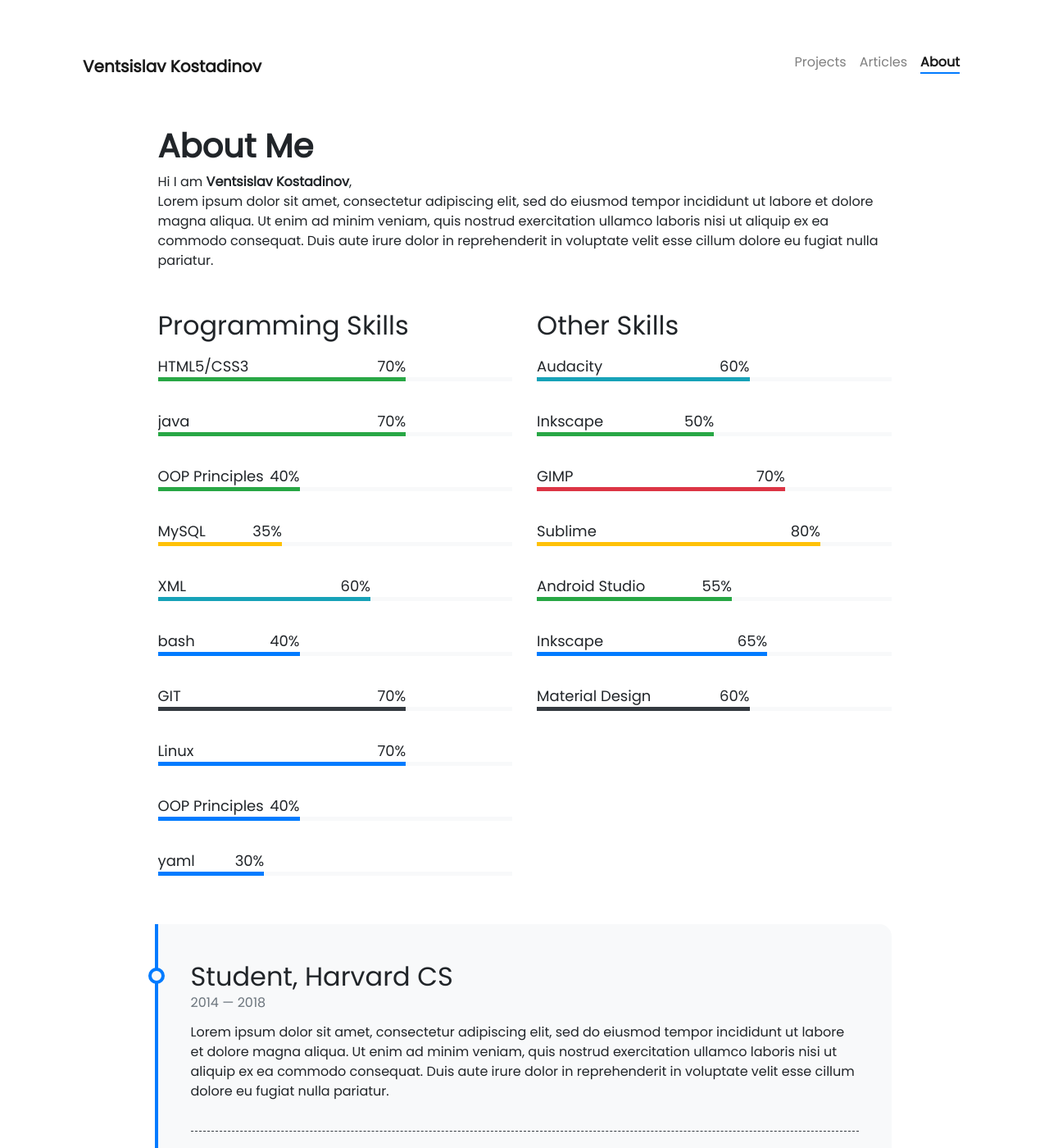
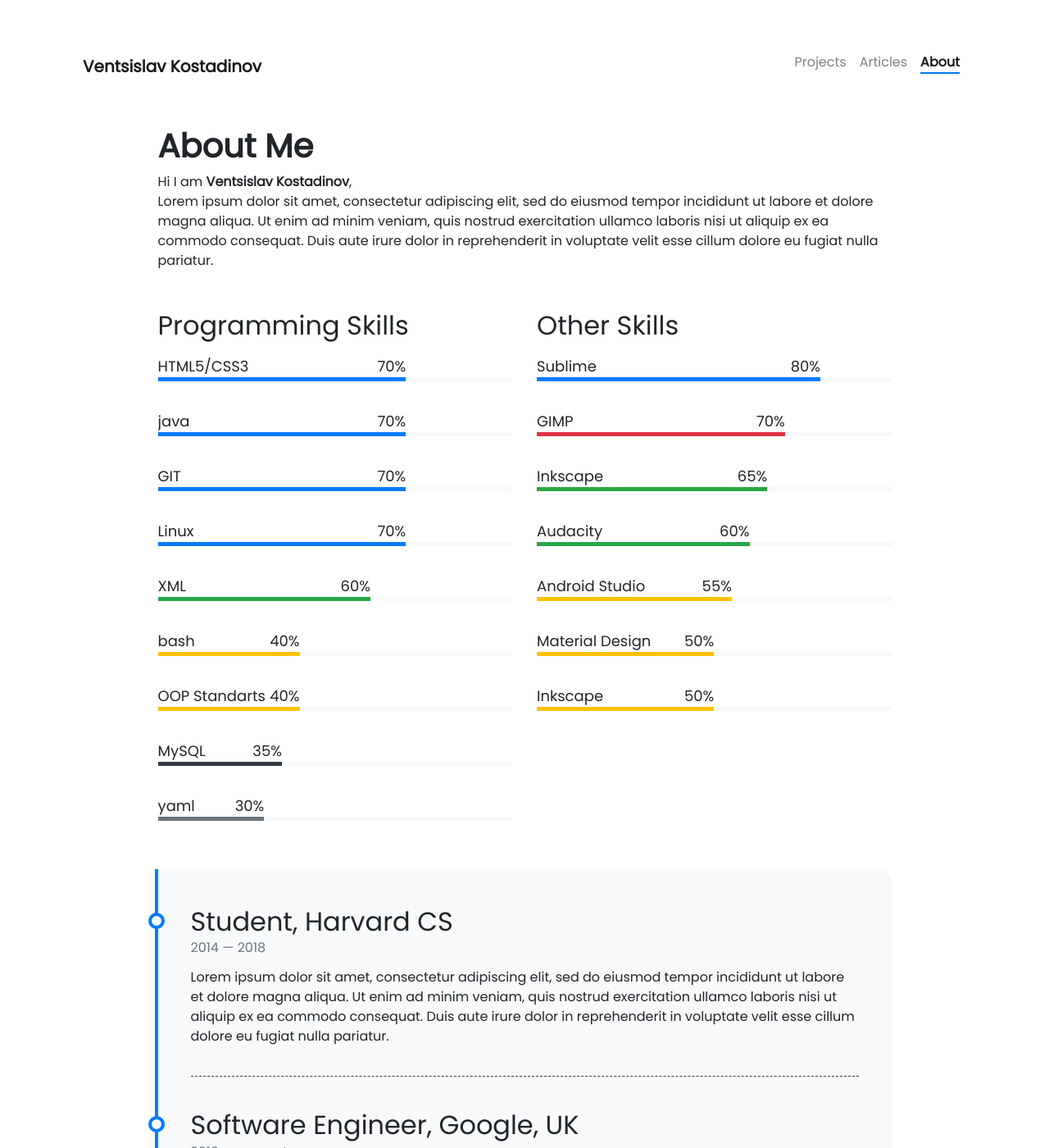
Before and after one commit to clappingmonkey/personal-site, a Jekyll site: the page built from pages/about.md, in a window 1280 px wide and 1400 px high. Shown: the whole window at 82% size. Built offline with Jekyll 4.4.1, drawn with Linux system fonts in a browser that asks for light colours; nearby versions of some CDN libraries.

Commit message:
added telegram for social and rearange skills the their colours

```diff
--- a/_config.yml
+++ b/_config.yml
@@ -28,6 +28,7 @@ author:
 # stackoverflow     : your_user_id
 # tumblr            : your_username.tumblr.com
 # twitch            : your_username
+  telegram          : clappingmonkey
   twitter           : clppngmonkey
 # vimeo             : your_username
 # youtube           : your_channel_name
--- a/_data/other-skills.yml
+++ b/_data/other-skills.yml
@@ -1,27 +1,27 @@
-- name: Audacity
-  percentage: 60
-  color: info
-
-- name: Inkscape
-  percentage: 50
-  color: success
+- name: Sublime
+  percentage: 80
+  color:
 
 - name: GIMP
   percentage: 70
   color: danger
 
-- name: Sublime
-  percentage: 80
-  color: warning
+- name: Inkscape
+  percentage: 65
+  color: success
+
+- name: Audacity
+  percentage: 60
+  color: success
 
 - name: Android Studio
   percentage: 55
-  color: success
+  color: warning
+
+- name: Material Design
+  percentage: 50
+  color: warning
 
 - name: Inkscape
-  percentage: 65
-  color:
-
-- name: Material Design
-  percentage: 60
-  color: dark
+  percentage: 50
+  color: warning
--- a/_data/programming-skills.yml
+++ b/_data/programming-skills.yml
@@ -1,39 +1,35 @@
 - name: HTML5/CSS3
   percentage: 70
-  color: success
+  color:
 
 - name: java
   percentage: 70
-  color: success
-
-- name: OOP Principles
-  percentage: 40
-  color: success
-
-- name: MySQL
-  percentage: 35
-  color: warning
-
-- name: XML
-  percentage: 60
-  color: info
-
-- name: bash
-  percentage: 40
   color:
 
 - name: GIT
   percentage: 70
-  color: dark
+  color:
 
 - name: Linux
   percentage: 70
   color:
 
-- name: OOP Principles
+- name: XML
+  percentage: 60
+  color: success
+
+- name: bash
   percentage: 40
-  color:
+  color: warning
+
+- name: OOP Standarts
+  percentage: 40
+  color: warning
+
+- name: MySQL
+  percentage: 35
+  color: dark
 
 - name: yaml
   percentage: 30
-  color:
+  color: secondary
--- a/_data/social-media.yml
+++ b/_data/social-media.yml
@@ -61,6 +61,11 @@ stackoverflow:
   icon  : fab fa-stack-overflow
   color : f48024
 
+telegram:
+  url   : https://t.me/
+  icon  : fab fa-telegram
+  color : 0088cc
+
 tumblr:
   url   : https://
   icon  : fab fa-tumblr
```
